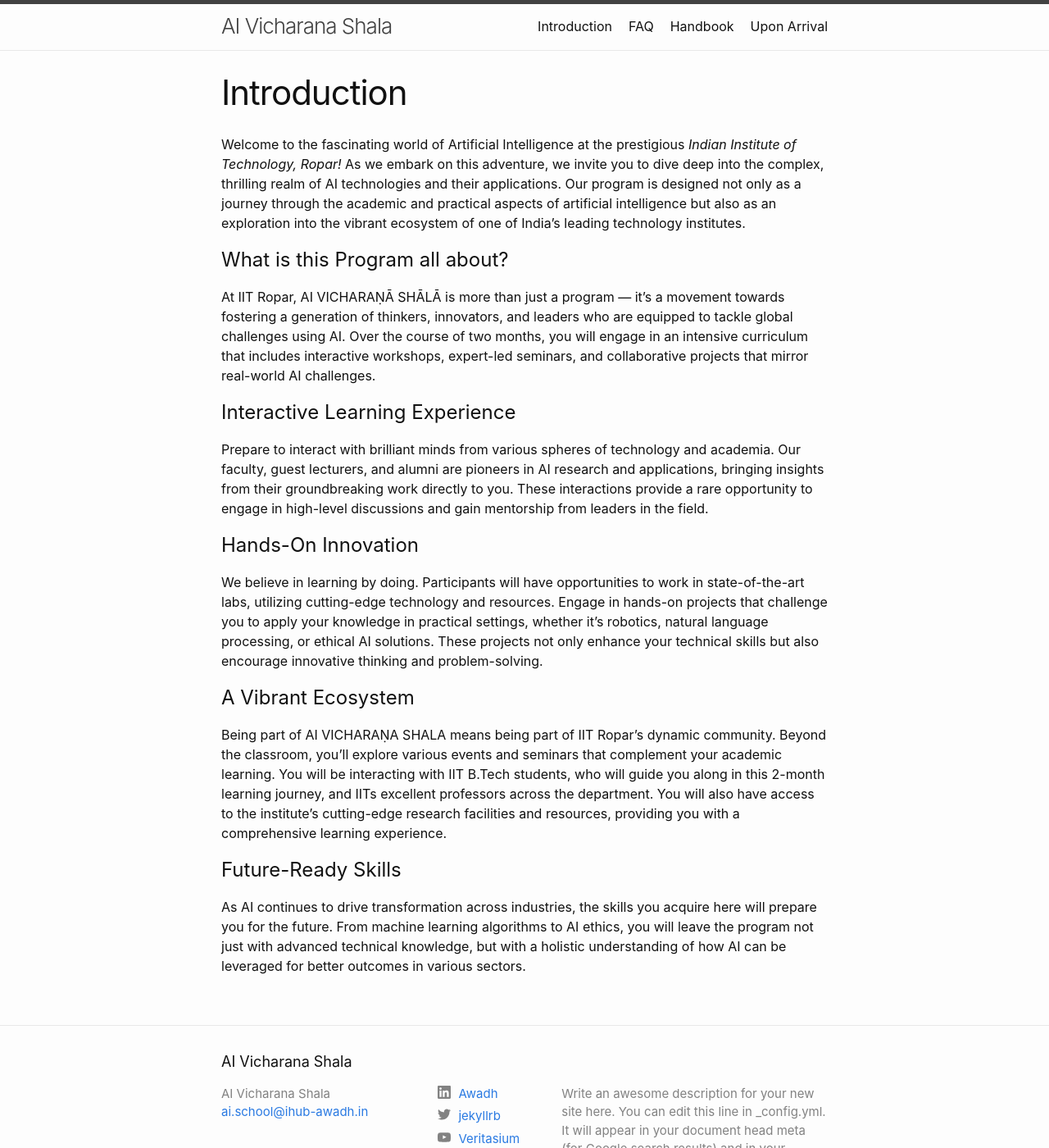
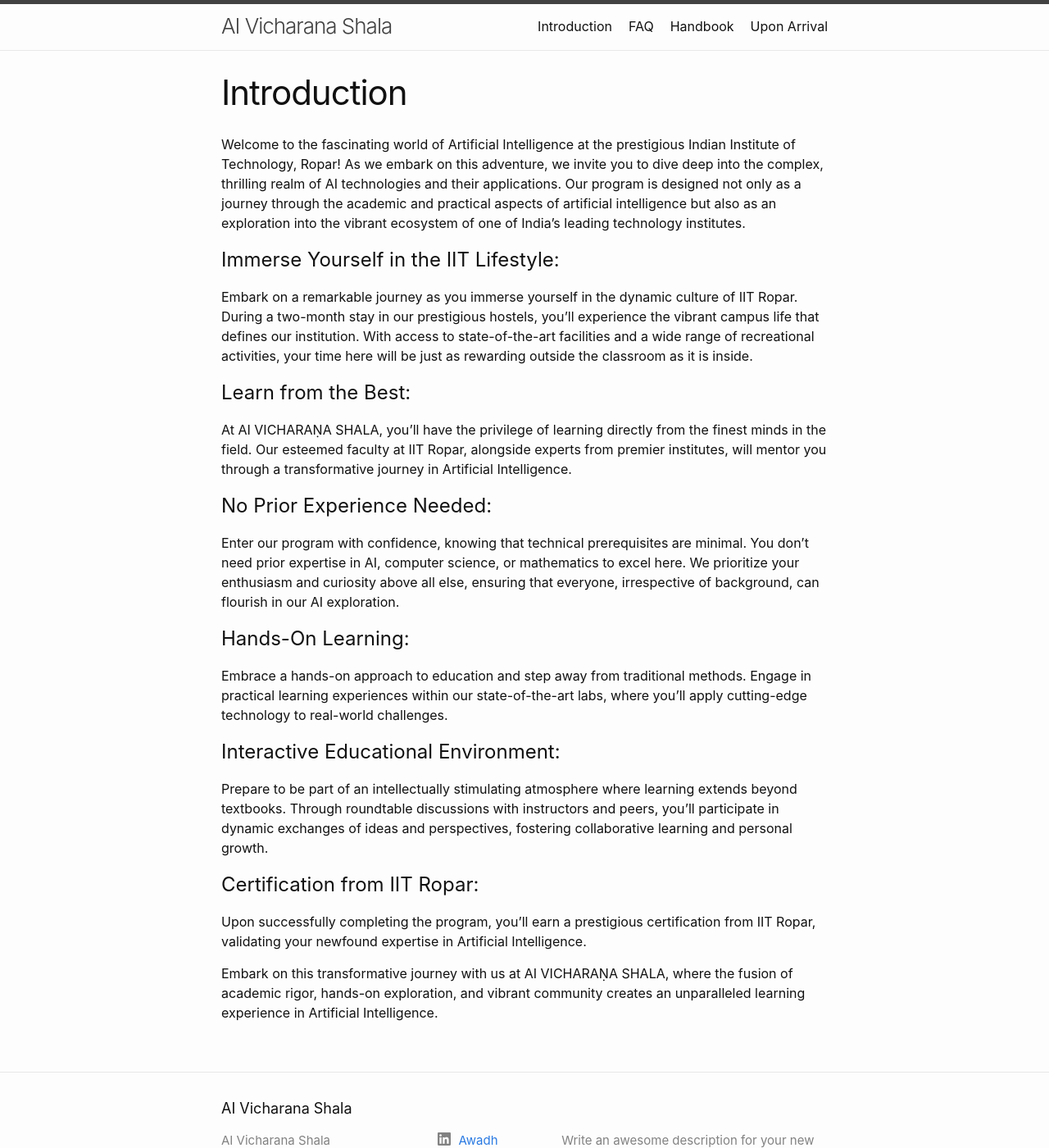
Before and after one commit to sudarshansudarshan/aicamp, a Jekyll site: the page built from Introduction.md, in a window 1280 px wide and 1400 px high. Shown: the whole window at 82% size. Built offline with Jekyll 4.4.1, drawn with Linux system fonts in a browser that asks for light colours.

Commit message:
Update Introduction.md

```diff
--- a/Introduction.md
+++ b/Introduction.md
@@ -3,29 +3,25 @@
 title: Introduction
 permalink: /introduction/
 ---
-Welcome to the fascinating world of Artificial Intelligence at the prestigious *Indian Institute of Technology, Ropar!* As we embark on this adventure, we invite you to dive deep into the complex, thrilling realm of AI technologies and their applications. Our program is designed not only as a journey through the academic and practical aspects of artificial intelligence but also as an exploration into the vibrant ecosystem of one of India's leading technology institutes.
 
+Welcome to the fascinating world of Artificial Intelligence at the prestigious Indian Institute of Technology, Ropar! As we embark on this adventure, we invite you to dive deep into the complex, thrilling realm of AI technologies and their applications. Our program is designed not only as a journey through the academic and practical aspects of artificial intelligence but also as an exploration into the vibrant ecosystem of one of India's leading technology institutes.
 
-# What is this Program all about?
+# Immerse Yourself in the IIT Lifestyle:
+Embark on a remarkable journey as you immerse yourself in the dynamic culture of IIT Ropar. During a two-month stay in our prestigious hostels, you'll experience the vibrant campus life that defines our institution. With access to state-of-the-art facilities and a wide range of recreational activities, your time here will be just as rewarding outside the classroom as it is inside.
 
-At IIT Ropar, AI VICHARAṆĀ SHĀLĀ is more than just a program — it's a movement towards fostering a generation of thinkers, innovators, and leaders who are equipped to tackle global challenges using AI. Over the course of two months, you will engage in an intensive curriculum that includes interactive workshops, expert-led seminars, and collaborative projects that mirror real-world AI challenges.
+# Learn from the Best:
+At AI VICHARAṆA SHALA, you'll have the privilege of learning directly from the finest minds in the field. Our esteemed faculty at IIT Ropar, alongside experts from premier institutes, will mentor you through a transformative journey in Artificial Intelligence.
 
+# No Prior Experience Needed:
+Enter our program with confidence, knowing that technical prerequisites are minimal. You don't need prior expertise in AI, computer science, or mathematics to excel here. We prioritize your enthusiasm and curiosity above all else, ensuring that everyone, irrespective of background, can flourish in our AI exploration.
 
-# Interactive Learning Experience
+# Hands-On Learning:
+Embrace a hands-on approach to education and step away from traditional methods. Engage in practical learning experiences within our state-of-the-art labs, where you'll apply cutting-edge technology to real-world challenges.
 
-Prepare to interact with brilliant minds from various spheres of technology and academia. Our faculty, guest lecturers, and alumni are pioneers in AI research and applications, bringing insights from their groundbreaking work directly to you. These interactions provide a rare opportunity to engage in high-level discussions and gain mentorship from leaders in the field.
+# Interactive Educational Environment:
+Prepare to be part of an intellectually stimulating atmosphere where learning extends beyond textbooks. Through roundtable discussions with instructors and peers, you'll participate in dynamic exchanges of ideas and perspectives, fostering collaborative learning and personal growth.
 
+# Certification from IIT Ropar:
+Upon successfully completing the program, you'll earn a prestigious certification from IIT Ropar, validating your newfound expertise in Artificial Intelligence.
 
-# Hands-On Innovation
-
-We believe in learning by doing. Participants will have opportunities to work in state-of-the-art labs, utilizing cutting-edge technology and resources. Engage in hands-on projects that challenge you to apply your knowledge in practical settings, whether it's robotics, natural language processing, or ethical AI solutions. These projects not only enhance your technical skills but also encourage innovative thinking and problem-solving.
-
-
-# A Vibrant Ecosystem
-
-Being part of AI VICHARAṆA SHALA means being part of IIT Ropar's dynamic community. Beyond the classroom, you’ll explore various events and seminars that complement your academic learning. You will be interacting with IIT B.Tech students, who will guide you along in this 2-month learning journey, and IITs excellent professors across the department.  You will also have access to the institute's cutting-edge research facilities and resources, providing you with a comprehensive learning experience.
-
-
-# Future-Ready Skills
-
-As AI continues to drive transformation across industries, the skills you acquire here will prepare you for the future. From machine learning algorithms to AI ethics, you will leave the program not just with advanced technical knowledge, but with a holistic understanding of how AI can be leveraged for better outcomes in various sectors.
+Embark on this transformative journey with us at AI VICHARAṆA SHALA, where the fusion of academic rigor, hands-on exploration, and vibrant community creates an unparalleled learning experience in Artificial Intelligence.
```
